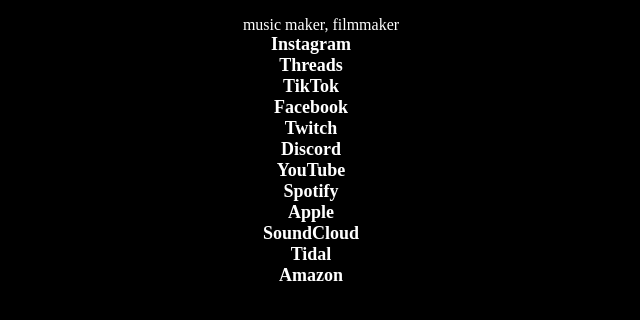
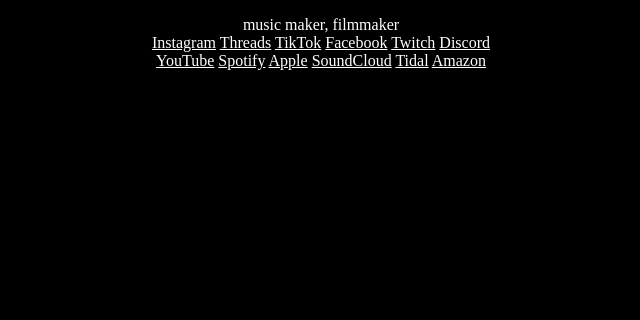
Before and after one commit to kuta-co/apex_domain, a plain HTML site: page dvdww.html in a window 1280 px wide. Shown: the part 156-476 px from the top of the page, without its empty margins (319-959 px from the left). Drawn offline with Linux system fonts and the light colour scheme.

Commit message:
Update dvdww.html

```diff
--- a/dvdww.html
+++ b/dvdww.html
@@ -27,21 +27,21 @@
   <div style="text-align: center;">&nbsp;</div>
   <div style="text-align: center;"><span style="color: #ffffff;">music maker, filmmaker</span></div>
   <div style="text-align: center;"><span style="color: #ffffff;">
-    <a href="https://instagram.com/ww.dvd" class="link link-hex">Instagram</a>
-    <a href="https://www.threads.net/@ww.dvd" class="link link-hex">Threads</a>
-    <a href="https://tiktok.com/@ww.dvd" class="link link-hex">TikTok</a>
-    <a href="https://www.facebook.com/dvd.ww" class="link link-hex">Facebook</a>
-    <a href="https://www.twitch.tv/wwdvd/" class="link link-hex">Twitch</a>
-    <a href="https://discord.gg/eYPA3nAsGn" class="link link-hex">Discord</a>
+    <a href="https://instagram.com/ww.dvd" class="link-hex">Instagram</a>
+    <a href="https://www.threads.net/@ww.dvd" class="link-hex">Threads</a>
+    <a href="https://tiktok.com/@ww.dvd" class="link-hex">TikTok</a>
+    <a href="https://www.facebook.com/dvd.ww" class="link-hex">Facebook</a>
+    <a href="https://www.twitch.tv/wwdvd/" class="link-hex">Twitch</a>
+    <a href="https://discord.gg/eYPA3nAsGn" class="link-hex">Discord</a>
     </span>
   </div>
   <div style="text-align: center;"><span style="color: #ffffff;">
-    <a href="https://tiktok.com/@ww.dvd" class="link link-hex">YouTube</a>
-    <a href="https://instagram.com/ww.dvd" class="link link-hex">Spotify</a>
-    <a href="https://www.threads.net/@ww.dvd" class="link link-hex">Apple</a>
-    <a href="https://soundcloud.com/dvdww" class="link link-hex">SoundCloud</a>
-    <a href="https://www.twitch.tv/wwdvd/" class="link link-hex">Tidal</a>
-    <a href="https://www.facebook.com/dvd.ww" class="link link-hex">Amazon</a>
+    <a href="https://tiktok.com/@ww.dvd" class="link-hex">YouTube</a>
+    <a href="https://instagram.com/ww.dvd" class="link-hex">Spotify</a>
+    <a href="https://www.threads.net/@ww.dvd" class="link-hex">Apple</a>
+    <a href="https://soundcloud.com/dvdww" class="link-hex">SoundCloud</a>
+    <a href="https://www.twitch.tv/wwdvd/" class="link-hex">Tidal</a>
+    <a href="https://www.facebook.com/dvd.ww" class="link-hex">Amazon</a>
     </span>
   </div>
 </body>
```
